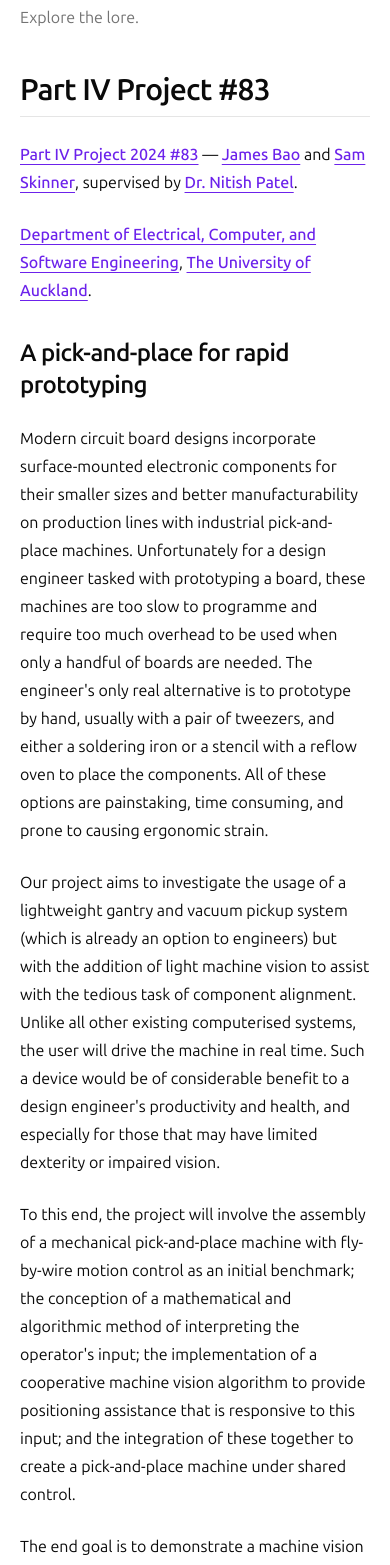
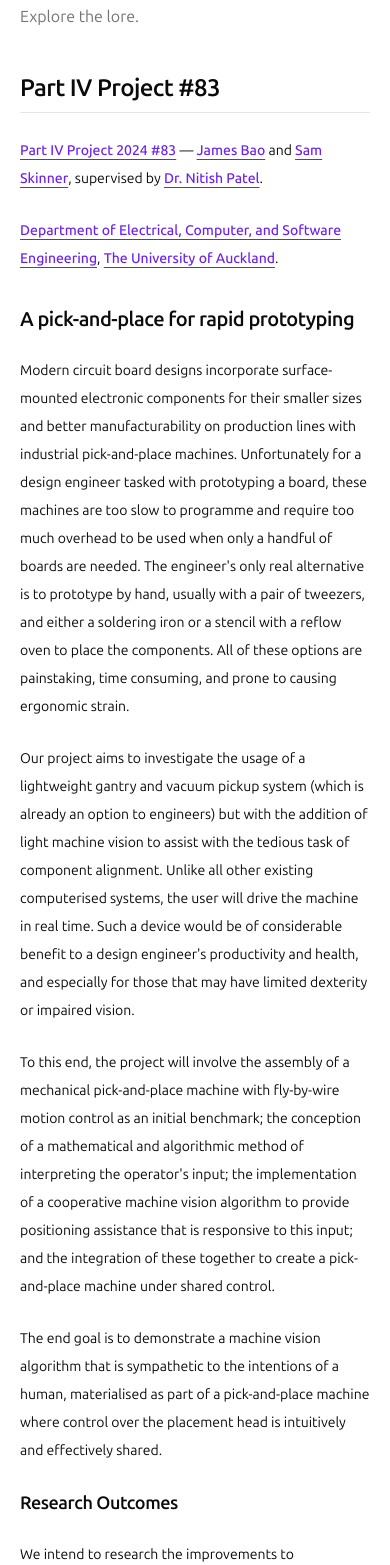
Before and after one commit to p4p-83/interface, a Next.js app in the folder client/: page /project in a window 390 px wide. Shown: the part 220-1785 px from the top of the page. Built offline with nearby package versions, Linux system fonts and the light colour scheme.

Commit message:
feat: :iphone: update mobile scaling

```diff
--- a/client/src/app/home/HomeRandomSubtitle.tsx
+++ b/client/src/app/home/HomeRandomSubtitle.tsx
@@ -21,7 +21,7 @@ export function HomeRandomSubtitle() {
   }, [])
 
   return (
-    <Badge variant='secondary' className='mb-8 sm:mb-16 text-xs sm:text-base'>
+    <Badge variant='secondary' className='mb-8 sm:mb-16 text-[0.625rem] font-normal sm:font-semibold sm:text-base'>
       <code className='font-mono p-2'>
         {subtitle}
       </code>
--- a/client/src/app/page.tsx
+++ b/client/src/app/page.tsx
@@ -13,7 +13,7 @@ export default function Home() {
         <ThemeToggle />
       </div>
 
-      <h1 className='mt-20 md:mt-10 mb-10 sm:mb-16 text-5xl sm:text-6xl sm:text-[4rem] text-center font-extrabold underline decoration-primary'>
+      <h1 className='mt-20 md:mt-10 mb-10 sm:mb-16 text-3xl sm:text-6xl sm:text-[4rem] text-center font-extrabold underline decoration-primary'>
         A pick-and-place,<br />
         for <em className='italic'>rapid</em> prototyping.
       </h1>
--- a/client/src/components/LinkCard.tsx
+++ b/client/src/components/LinkCard.tsx
@@ -22,14 +22,14 @@ export function LinkCard({ className, href, title, description, icon: Icon }: Li
       <Card className='group hover:border-primary-accent transition-colors duration-150'>
 
         <CardHeader className='pb-1 sm:pb-3'>
-          <CardTitle className='flex flex-row gap-2 justify-start items-center text-primary transition-colors duration-150 text-lg sm:text-2xl font-bold uppercase'>
-            <Icon className='p-0 h-4 md:h-5 w-4 md:w-5 shrink-0' strokeWidth={0.5} stroke='currentColor' />
+          <CardTitle className='flex flex-row gap-1.5 md:gap-2 justify-start items-center text-primary transition-colors duration-150 text-base sm:text-2xl font-bold uppercase'>
+            <Icon className='p-0 h-3 sm:h-5 w-3 sm:w-5 shrink-0' strokeWidth={0.5} stroke='currentColor' />
             {title}
           </CardTitle>
         </CardHeader>
 
         <CardContent>
-          <p className='group-hover:text-primary-accent transition-colors duration-150 text-sm md:text-lg leading-8'>{description}</p>
+          <p className='group-hover:text-primary-accent transition-colors duration-150 text-xs md:text-lg leading-8'>{description}</p>
         </CardContent>
 
       </Card>
--- a/client/src/components/ui/typography.tsx
+++ b/client/src/components/ui/typography.tsx
@@ -19,7 +19,7 @@ export function TypographyH1({ children }: TypographyProps) {
 
 export function TypographyH2({ children }: TypographyProps) {
   return (
-    <h2 className='mt-10 scroll-m-20 border-b pb-2 text-3xl font-semibold tracking-tight first:mt-0'>
+    <h2 className='mt-10 scroll-m-20 border-b pb-2 text-2xl sm:text-3xl font-semibold tracking-tight first:mt-0'>
       {children}
     </h2>
   )
@@ -27,7 +27,7 @@ export function TypographyH2({ children }: TypographyProps) {
 
 export function TypographyH3({ children }: TypographyProps) {
   return (
-    <h3 className='mt-8 scroll-m-20 text-2xl font-semibold tracking-tight first:mt-0'>
+    <h3 className='mt-8 scroll-m-20 text-xl sm:text-2xl font-semibold tracking-tight first:mt-0'>
       {children}
     </h3>
   )
@@ -35,7 +35,7 @@ export function TypographyH3({ children }: TypographyProps) {
 
 export function TypographyH4({ children }: TypographyProps) {
   return (
-    <h4 className='mt-6 scroll-m-20 text-xl font-semibold tracking-tight first:mt-0'>
+    <h4 className='mt-6 scroll-m-20 text-lg sm:text-xl font-semibold tracking-tight first:mt-0'>
       {children}
     </h4>
   )
@@ -43,7 +43,7 @@ export function TypographyH4({ children }: TypographyProps) {
 
 export function TypographyH5({ children }: TypographyProps) {
   return (
-    <h5 className='mt-6 scroll-m-20 text-lg font-medium tracking-tight first:mt-0'>
+    <h5 className='mt-6 scroll-m-20 text-base sm:text-lg font-medium tracking-tight first:mt-0'>
       {children}
     </h5>
   )
@@ -51,7 +51,7 @@ export function TypographyH5({ children }: TypographyProps) {
 
 export function TypographyP({ children }: TypographyProps) {
   return (
-    <p className='leading-7 [&:not(:first-child)]:mt-6'>
+    <p className='leading-7 text-sm sm:text-base [&:not(:first-child)]:mt-6'>
       {children}
     </p>
   )
@@ -59,7 +59,7 @@ export function TypographyP({ children }: TypographyProps) {
 
 export function TypographyBlockquote({ children }: TypographyProps) {
   return (
-    <blockquote className='mt-6 border-l-2 pl-6 italic first:mt-0'>
+    <blockquote className='mt-6 text-sm sm:text-base border-l-2 pl-6 italic first:mt-0'>
       {children}
     </blockquote>
   )
@@ -85,13 +85,13 @@ export function TypographyList({ children, ordered = false }: TypographyListProp
 
 export function TypographyListItem({ children }: TypographyProps) {
   return (
-    <li>{children}</li>
+    <li className='text-sm sm:text-base'>{children}</li>
   )
 }
 
 export function TypographyInlineCode({ children }: TypographyProps) {
   return (
-    <code className='relative rounded bg-muted px-[0.3rem] py-[0.2rem] font-mono text-sm'>
+    <code className='relative rounded bg-muted px-[0.3rem] py-[0.2rem] font-mono text-xs sm:text-sm'>
       {children}
     </code>
   )
@@ -99,7 +99,7 @@ export function TypographyInlineCode({ children }: TypographyProps) {
 
 export function TypographyLead({ children }: TypographyProps) {
   return (
-    <span className='text-xl text-muted-foreground'>
+    <span className='text-lg sm:text-xl text-muted-foreground'>
       {children}
     </span>
   )
@@ -107,7 +107,7 @@ export function TypographyLead({ children }: TypographyProps) {
 
 export function TypographyLarge({ children }: TypographyProps) {
   return (
-    <span className='text-lg font-semibold'>
+    <span className='text-base sm:text-lg font-semibold'>
       {children}
     </span>
   )
@@ -115,7 +115,7 @@ export function TypographyLarge({ children }: TypographyProps) {
 
 export function TypographySmall({ children }: TypographyProps) {
   return (
-    <small className='text-sm font-medium leading-none'>
+    <small className='text-xs sm:text-sm font-medium leading-none'>
       {children}
     </small>
   )
```
